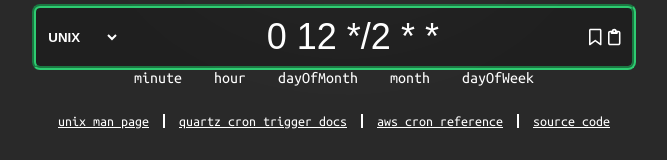
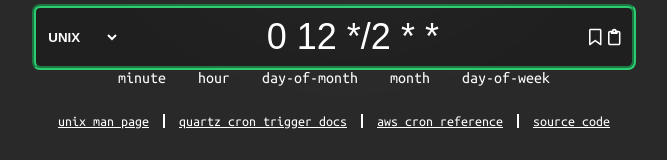
Before and after one commit to daniel-melanson/cron.melanson.dev, a Vue app: page / in a window 1280 px wide. Shown: the part 228-388 px from the top of the page, without its empty margins (306-973 px from the left). Built offline with nearby package versions, Linux system fonts and the light colour scheme.

Commit message:
fix: field names

```diff
--- a/src/cron.ts
+++ b/src/cron.ts
@@ -216,7 +216,7 @@ export const SYNTAX_LIST = [
   new CronSyntaxBuilder(CronSyntaxType.UNIX, "Unix/Linux specification.")
     .addField("minute", /[0-5]?\d/)
     .addField("hour", oneOf(/[01]?\d/, /2[0-3]/))
-    .addField("dayOfMonth", oneOf(/[0-2]?\d/, /3[01]/))
+    .addField("day-of-month", oneOf(/[0-2]?\d/, /3[01]/))
     .addField(
       "month",
       oneOf(
@@ -225,12 +225,12 @@ export const SYNTAX_LIST = [
         /JAN|FEB|MAR|APR|MAY|JUN|JUL|AUG|SEP|OCT|NOV|DEC/
       )
     )
-    .addField("dayOfWeek", oneOf(/[0-7]/, /MON|TUE|WED|THU|FRI|SAT|SUN/))
+    .addField("day-of-week", oneOf(/[0-7]/, /MON|TUE|WED|THU|FRI|SAT|SUN/))
     .build(),
   new CronSyntaxBuilder(CronSyntaxType.AWS, "AWS Lambda cron.")
     .addField("minute", /[0-5]?\d/)
     .addField("hour", oneOf(/[01]?\d/, /2[0-3]/))
-    .addField("dayOfMonth", oneOf(/[0-2]?\d/, /3[01]/))
+    .addField("day-of-month", oneOf(/[0-2]?\d/, /3[01]/))
     .addField(
       "month",
       oneOf(
@@ -239,13 +239,13 @@ export const SYNTAX_LIST = [
         /JAN|FEB|MAR|APR|MAY|JUN|JUL|AUG|SEP|OCT|NOV|DEC/
       )
     )
-    .addField("dayOfWeek", oneOf(/[1-7]/, /MON|TUE|WED|THU|FRI|SAT|SUN/))
+    .addField("day-of-week", oneOf(/[1-7]/, /MON|TUE|WED|THU|FRI|SAT|SUN/))
     .addField("year", oneOf(/19[7-9]\d/, /2[01]\d\d/))
     .build(),
   new CronSyntaxBuilder(CronSyntaxType.QUARTZ, "Quarts scheduler cron.")
     .addField("minute", /[0-5]?\d/)
     .addField("hour", oneOf(/[01]?\d/, /2[0-3]/))
-    .addField("dayOfMonth", oneOf(/[0-2]?\d/, /3[01]/))
+    .addField("day-of-month", oneOf(/[0-2]?\d/, /3[01]/))
     .addField(
       "month",
       oneOf(
@@ -254,6 +254,6 @@ export const SYNTAX_LIST = [
         /JAN|FEB|MAR|APR|MAY|JUN|JUL|AUG|SEP|OCT|NOV|DEC/
       )
     )
-    .addField("dayOfWeek", oneOf(/[0-7]/, /MON|TUE|WED|THU|FRI|SAT|SUN/))
+    .addField("day-of-week", oneOf(/[0-7]/, /MON|TUE|WED|THU|FRI|SAT|SUN/))
     .build(),
 ] satisfies CronSyntax[];
```
